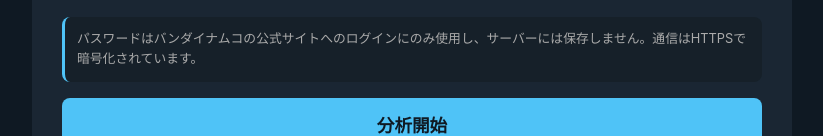
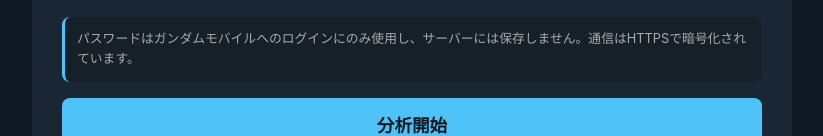
Before and after one commit to yuki9431/exvs-analyzer, a plain HTML site: page static/index.html in a window 1280 px wide. Shown: the part 370-506 px from the top of the page, without its empty margins (228-1051 px from the left). Drawn offline with Linux system fonts and the light colour scheme.

Commit message:
fix: セキュリティ注記の文言を修正 (#105)

```diff
--- a/static/index.html
+++ b/static/index.html
@@ -77,7 +77,7 @@
         <label for="password">パスワード</label>
         <input type="password" id="password" placeholder="パスワード">
       </div>
-      <p class="security-note">パスワードはバンダイナムコの公式サイトへのログインにのみ使用し、サーバーには保存しません。通信はHTTPSで暗号化されています。</p>
+      <p class="security-note">パスワードはガンダムモバイルへのログインにのみ使用し、サーバーには保存しません。通信はHTTPSで暗号化されています。</p>
       <button id="analyzeBtn">分析開始</button>
       <p class="note">公式サイトから直近30日分の戦績を取得して分析します。初回は全データを取得するため5〜10分ほどかかりますが、2回目以降は前回からの差分のみ取得するため短時間で完了します。</p>
     </div>
```
